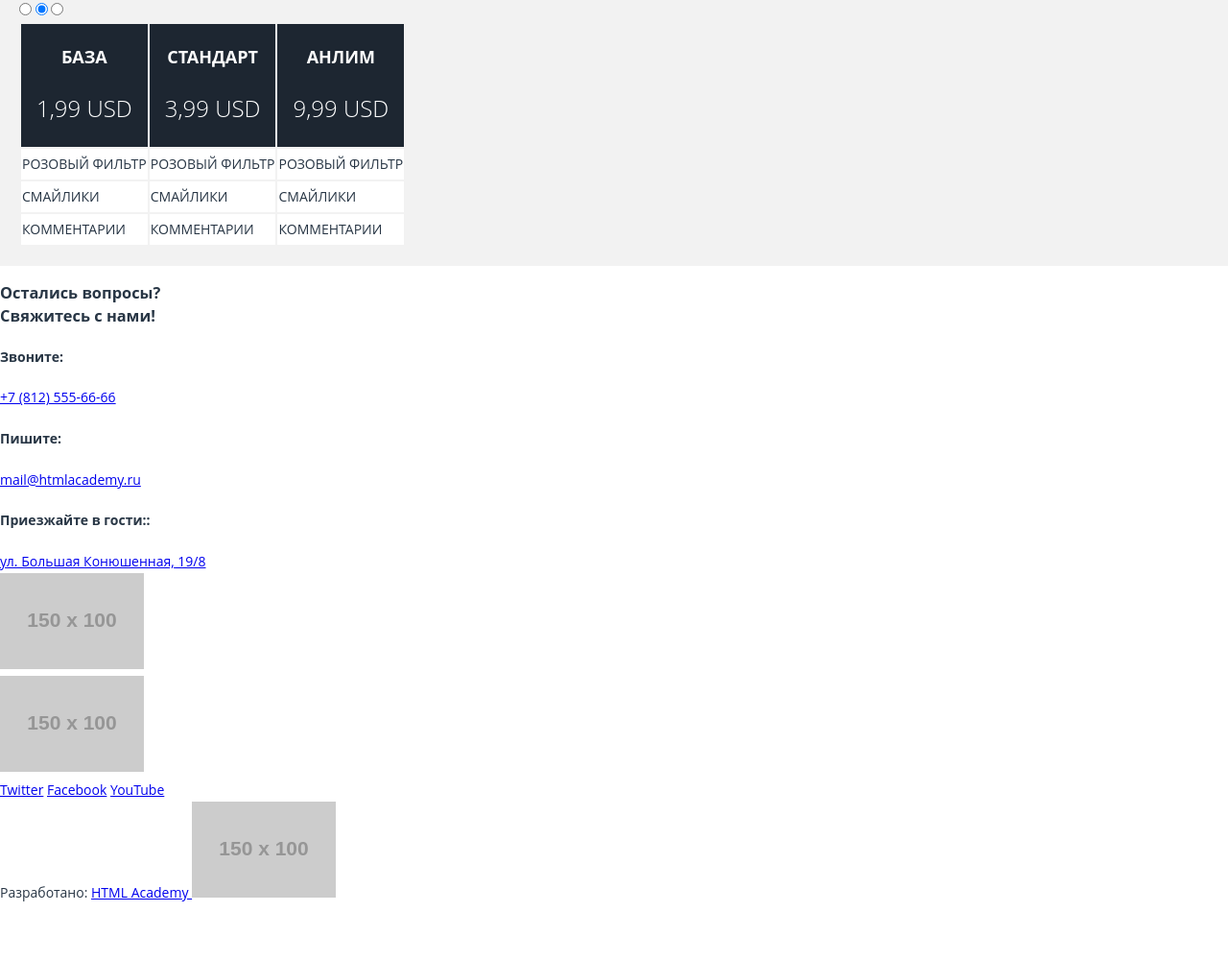
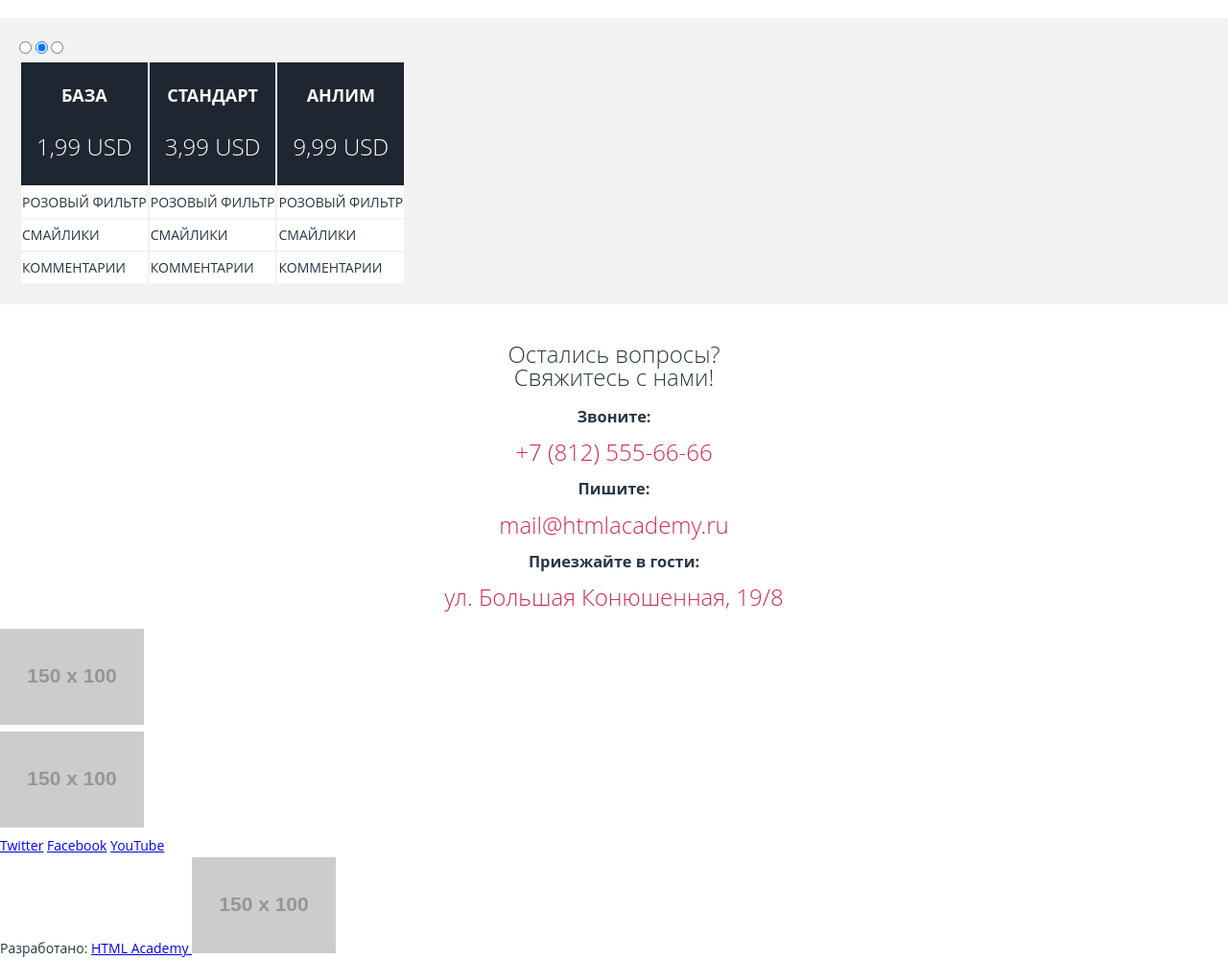
Before and after one commit to mixma5ter/pink, a website: page index.html in a window 1280 px wide. Shown: the part 1475-2475 px from the top of the page at 96% size. Before the commit the page ends 2417 px from the top, so only its background shows below. Drawn offline with nearby package versions, Linux system fonts and the light colour scheme; files that its build step writes are made by us from their sources; placeholder pictures from the web are drawn by us.

Commit message:
блок контактов: шрифты

```diff
--- a/index.html
+++ b/index.html
@@ -165,25 +165,30 @@
     </section>
 
     <section class="contacts">
-      <h3 class="contacts__title">
-        Остались вопросы?<br>
-        Свяжитесь с нами!
-      </h3>
-      <div class="contacts__item">
-        <h4>Звоните:</h4>
-        <a class="contacts__tel" href="tel:+78125556666">+7 (812) 555-66-66</a>
+      <div class="contacts-info">
+        <h2 class="contacts-info__title">
+          Остались вопросы?
+          <br>
+          Свяжитесь с нами!
+        </h2>
+        <div class="contacts-info__items">
+          <div class="contacts-info__item">
+            <h3>Звоните:</h3>
+            <a class="contacts-info__data" href="tel:+78125556666">+7 (812) 555-66-66</a>
+          </div>
+          <div class="contacts-info__item">
+            <h3>Пишите:</h3>
+            <a class="contacts-info__data" href="mailto:mail@htmlacademy.ru">mail@htmlacademy.ru</a>
+          </div>
+          <div class="contacts-info__item">
+            <h3>Приезжайте в гости:</h3>
+            <a class="contacts-info__data" href="https://yandex.ru/maps/-/CBe5uVqS9B">
+              ул. Большая Конюшенная, 19/8
+            </a>
+          </div>
+        </div>
       </div>
-      <div class="contacts__item">
-        <h4>Пишите:</h4>
-        <a class="contacts__email" href="mailto:mail@htmlacademy.ru">mail@htmlacademy.ru</a>
-      </div>
-      <div class="contacts__item">
-        <h4>Приезжайте в гости::</h4>
-        <a class="contacts__address" href="https://yandex.ru/maps/-/CBe5uVqS9B">
-          ул. Большая Конюшенная, 19/8
-        </a>
-      </div>
-      <div class="contacts__map">
+      <div class="contacts-map">
         <img src="http://placehold.it/150x100" width="150" height="100" alt="Карта">
       </div>
     </section>
--- a/less/blocks/contacts.less
+++ b/less/blocks/contacts.less
@@ -1,21 +1,18 @@
-.contacts {
-  font-family: @font-family;
-  background-color: @color-white;
+.contacts-info {
+  margin: 0;
+  padding: 20px;
+  text-align: center;
   &__title {
     font-size: @fs-24;
     line-height: @lh-24;
     font-weight: 100;
-    color: @color-blue-dark;
   }
   &__item {
-    font-size: @fs-18;
+    font-size: @fs-14;
     line-height: @lh-18;
     font-weight: bold;
-    color: @color-blue-dark;
   }
-  &__tel,
-  &__email,
-  &__address {
+  &__data {
     font-size: @fs-24;
     line-height: @lh-24;
     font-weight: 100;
--- a/less/blocks/page-header.less
+++ b/less/blocks/page-header.less
@@ -1,4 +1,6 @@
 .page-header {
+  margin: 0;
+  padding: 20px;
   background-color: @color-black-transp;
 }
 
--- a/less/style.less
+++ b/less/style.less
@@ -14,7 +14,7 @@
 @import 'blocks/promo.less';
 @import 'blocks/reviews.less';
 @import 'blocks/price-table.less';
-//@import 'blocks/contacts.less';
+@import 'blocks/contacts.less';
 
 //@import 'blocks/user-form.less';
 //@import 'blocks/photo-blog.less';
```
